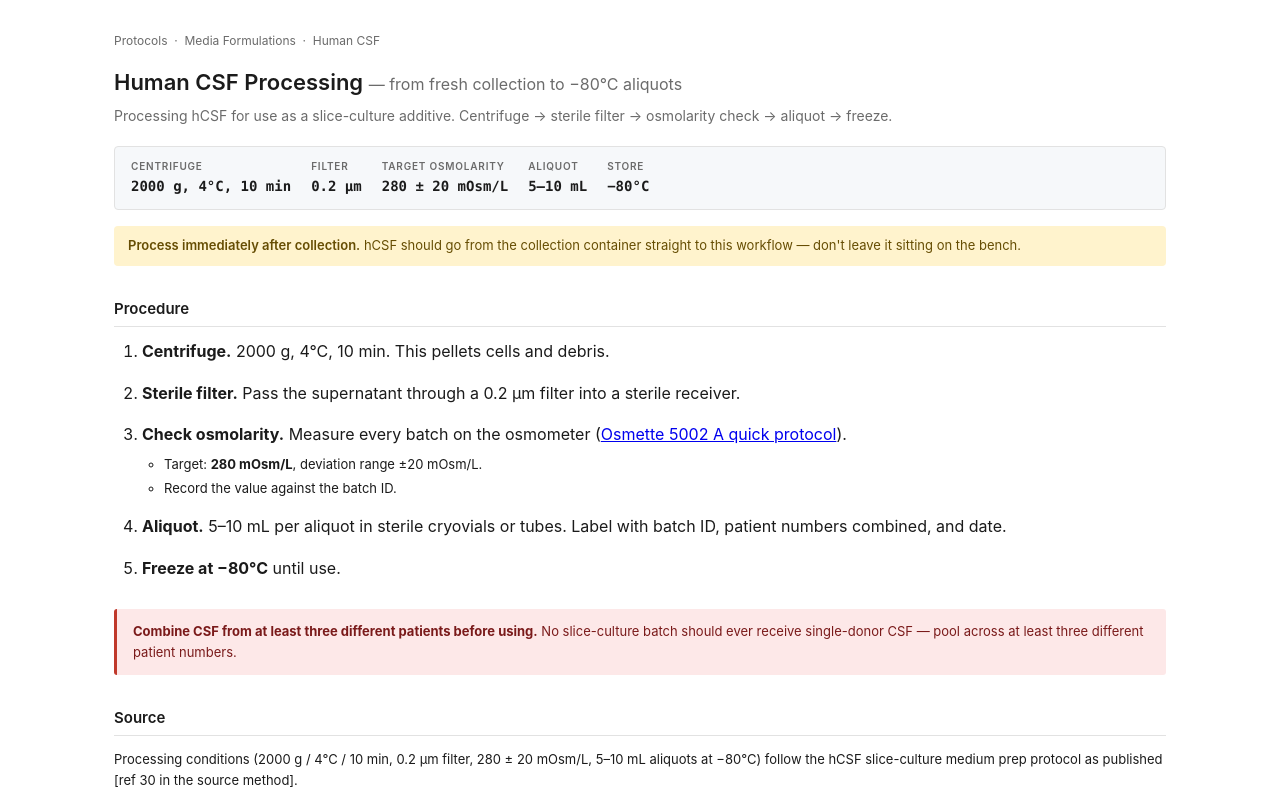
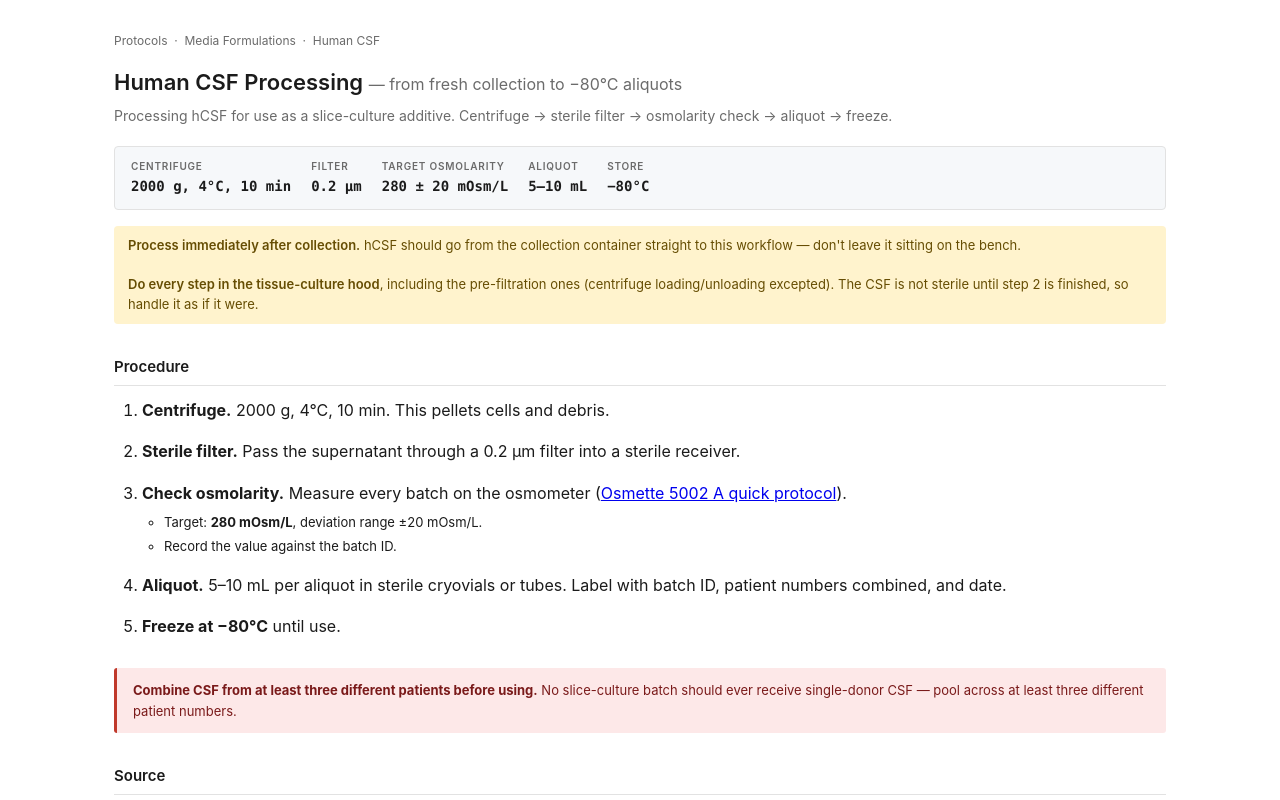
Before and after one commit to jpmcginnis/mcginnislab-protocols, a plain HTML site: page media/hcsf.html in a window 1280 px wide. Shown: the top 800 px of the page. Drawn offline with Linux system fonts and the light colour scheme.

Commit message:
hCSF: note that all steps happen in the hood, including pre-filtration
Co-Authored-By: Claude Opus 4.7 <noreply@anthropic.com>

```diff
--- a/media/hcsf.html
+++ b/media/hcsf.html
@@ -41,6 +41,8 @@
 
   <div class="callout">
     <strong>Process immediately after collection.</strong> hCSF should go from the collection container straight to this workflow — don't leave it sitting on the bench.
+    <br><br>
+    <strong>Do every step in the tissue-culture hood</strong>, including the pre-filtration ones (centrifuge loading/unloading excepted). The CSF is not sterile until step 2 is finished, so handle it as if it were.
   </div>
 
   <h2>Procedure</h2>
```
